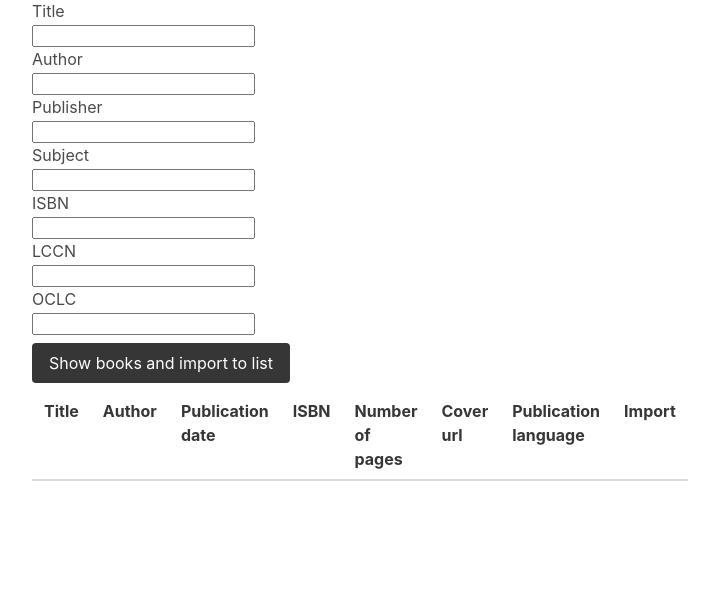
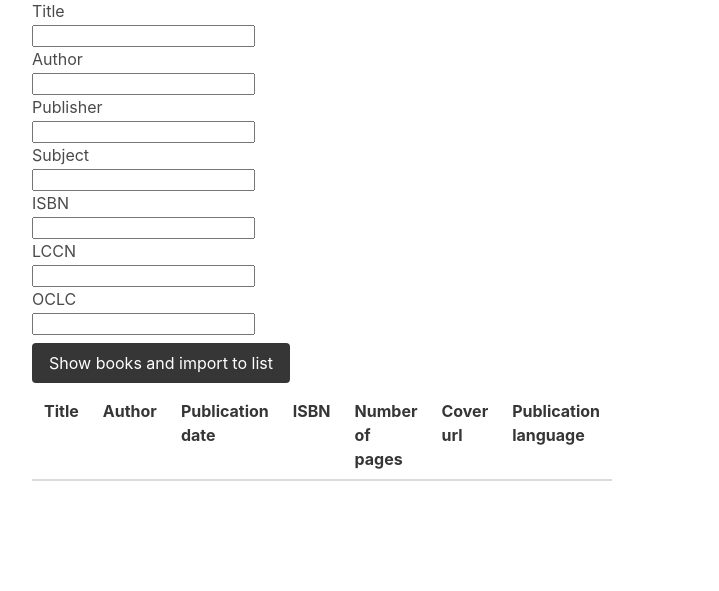
Before and after one commit to MichalM99/STX, a Django app: page /import_books/ in a window 1280 px wide. Shown: the part 61-652 px from the top of the page, without its empty margins (318-1037 px from the left). Run offline with Django 4.2, Linux system fonts and the light colour scheme; lists and menus that the app fills with data are empty; some libraries are stand-ins or nearby versions.

Commit message:
Unit tests

```diff
--- a/templates/import_books.html
+++ b/templates/import_books.html
@@ -16,7 +16,6 @@
             <th>Number of pages</th>
             <th>Cover url</th>
             <th>Publication language</th>
-            <th>Import</th>
         </tr>
         </thead>
         <tbody>
```
Also changed, not shown: book/tests/factories.py (+2 -3 lines), book/tests/test_models.py (+1 -0 lines), book/tests/test_views.py (+1 -4 lines), book/serializers.py (line endings or trailing spaces), book/utils.py (line endings or trailing spaces), book/views.py (line endings or trailing spaces).
